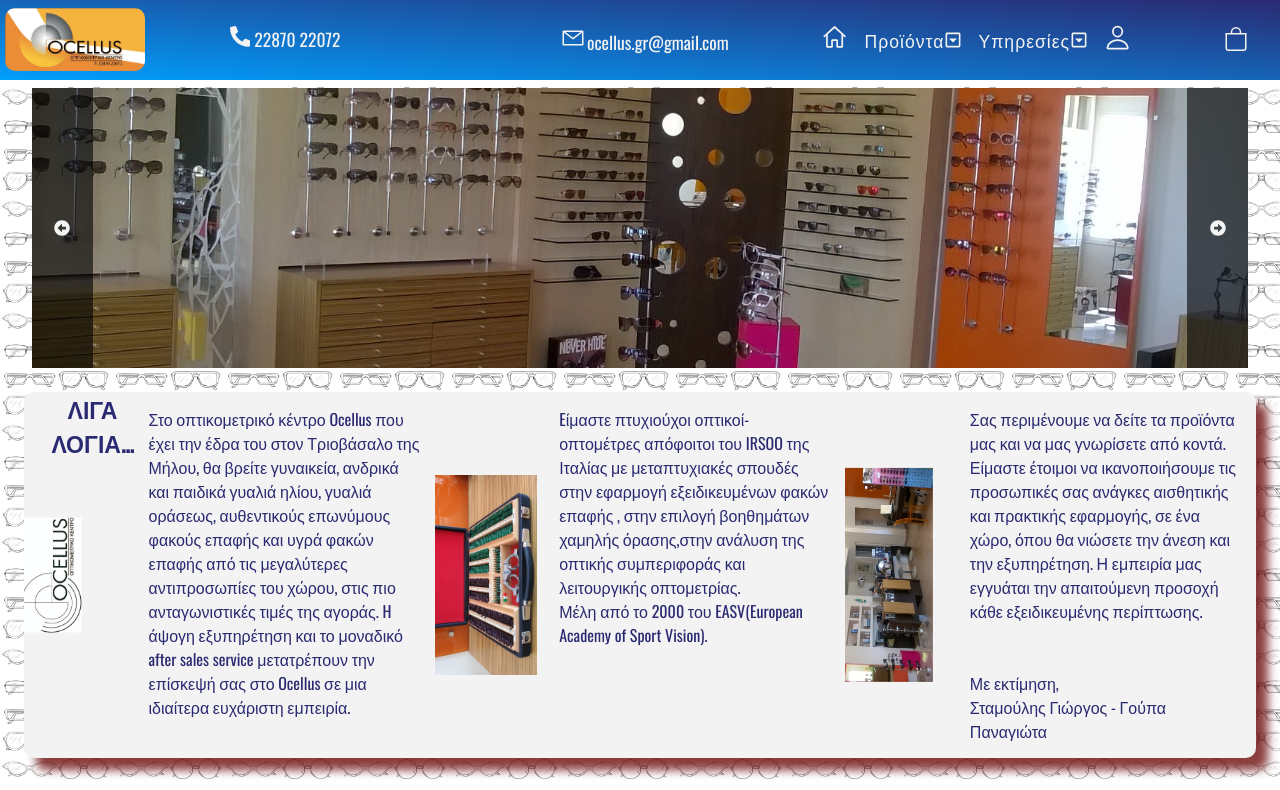
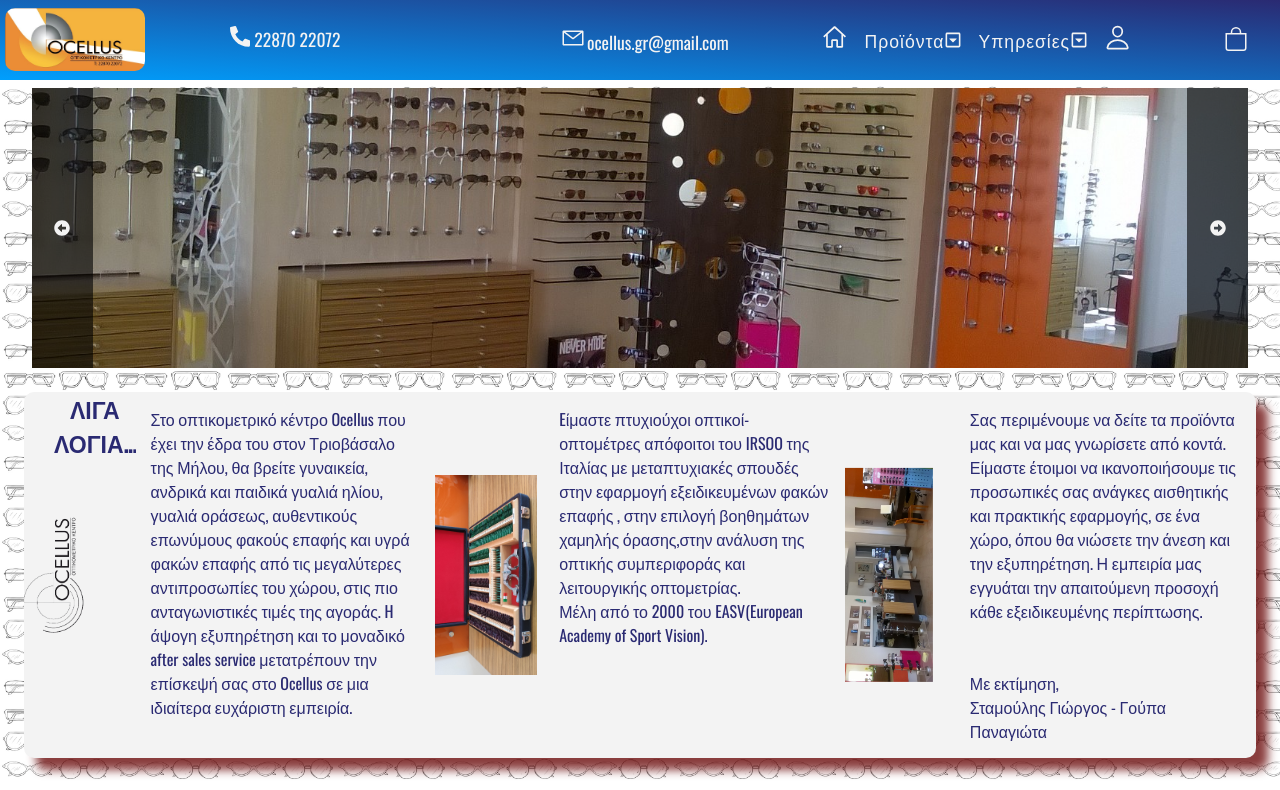
Before and after one commit to gioStam77/site-Ocellus, a React (Create React App) app: page / in a window 1280 px wide. Shown: the top 790 px of the page. Built offline with nearby package versions, Linux system fonts and the light colour scheme.

Commit message:
OcellusLogoOK

```diff
--- a/src/Components/SomeWords.js
+++ b/src/Components/SomeWords.js
@@ -4,7 +4,12 @@ function SomeWords() {
   return (
     <div className="SomeWords-container">
       <div className="SomeWords-card">
-        <img src="./images/ocellusLogo.jpg" alt="logoOcellus" height="60" />
+        <img
+          src="./images/ocellusLogoRem.png"
+          alt="logoOcellus"
+          height="60"
+          style={{ marginLeft: "30px" }}
+        />
         <h3 className="text-blue">Λιγα λογια...</h3>
         <p>
           Στο οπτικομετρικό κέντρο Ocellus που έχει την έδρα του στον Τριοβάσαλο
```
Also changed, not shown: public/images/ocelluslogoRem.png (added), 1 other file (tests, documents, lock files or other folders).
